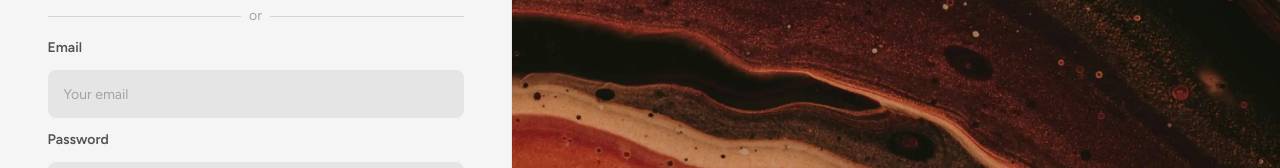
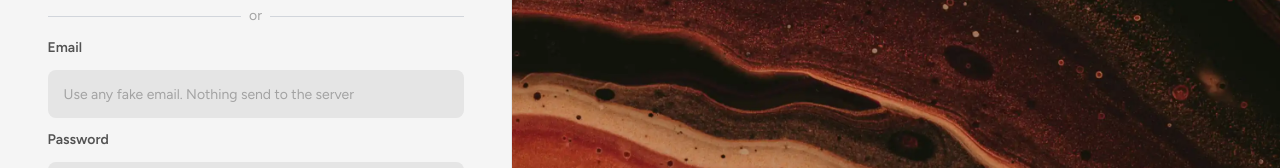
Before and after one commit to kevinlaw91/react-signin-demo, a React (Vite) app: page /signin in a window 1280 px wide. Shown: the part 339-507 px from the top of the page. Built offline with nearby package versions, Linux system fonts and the light colour scheme.

Commit message:
feat: update sign in tips

```diff
--- a/src/features/account/signin/AuthSignInForm.tsx
+++ b/src/features/account/signin/AuthSignInForm.tsx
@@ -147,7 +147,7 @@ export function AuthSignInForm(props: {
             id="email"
             type="email"
             maxLength={254}
-            placeholder="Your email"
+            placeholder="Use any fake email. Nothing send to the server"
             className="block w-full h-12 px-4 py-2 text-neutral-700 rounded-lg appearance-none bg-neutral-200 placeholder-neutral-400 outline-none focus:ring-1 focus:ring-neutral-400/50 ring-offset-0 text-sm transition duration-150"
             {...register('email', { setValueAs: (value: string) => value.trim() })}
           />
```
